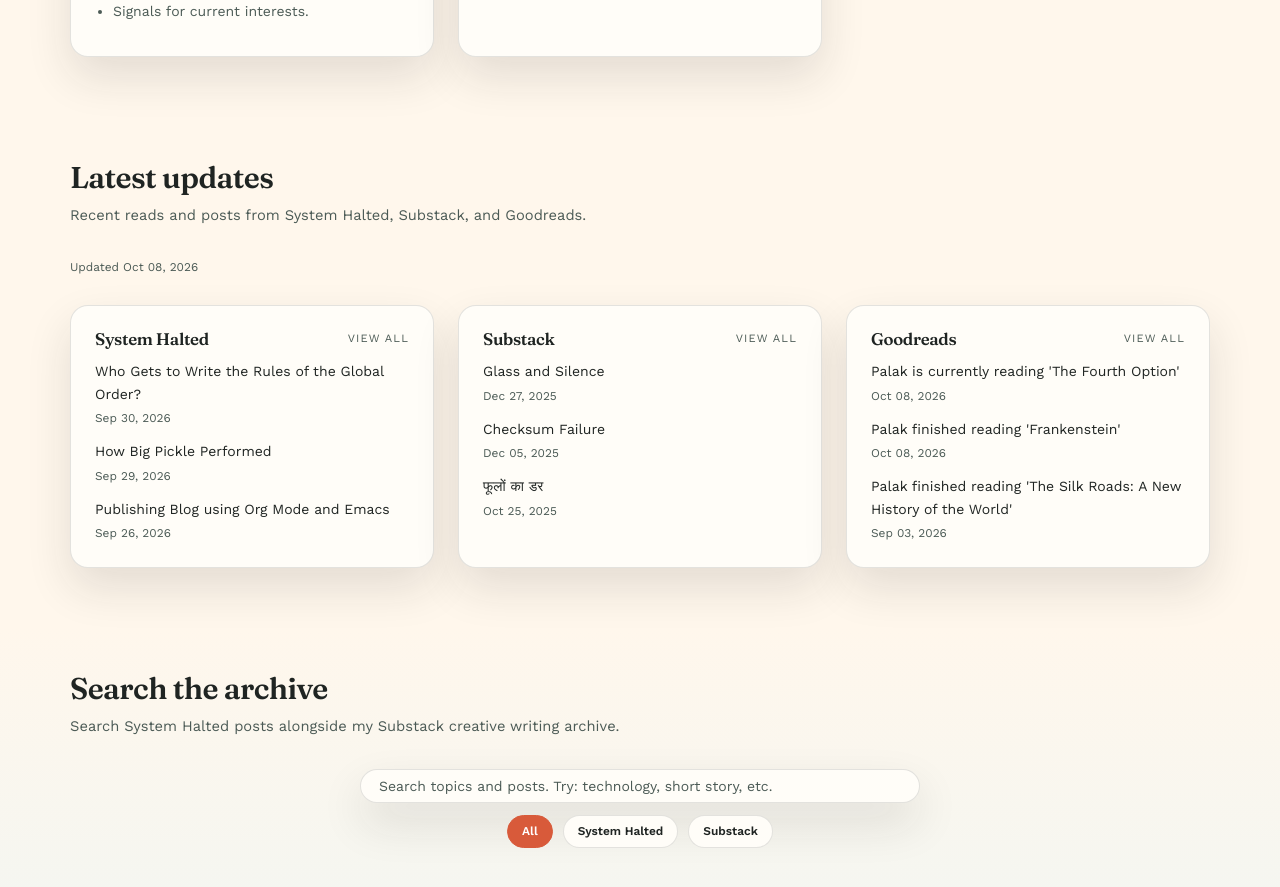
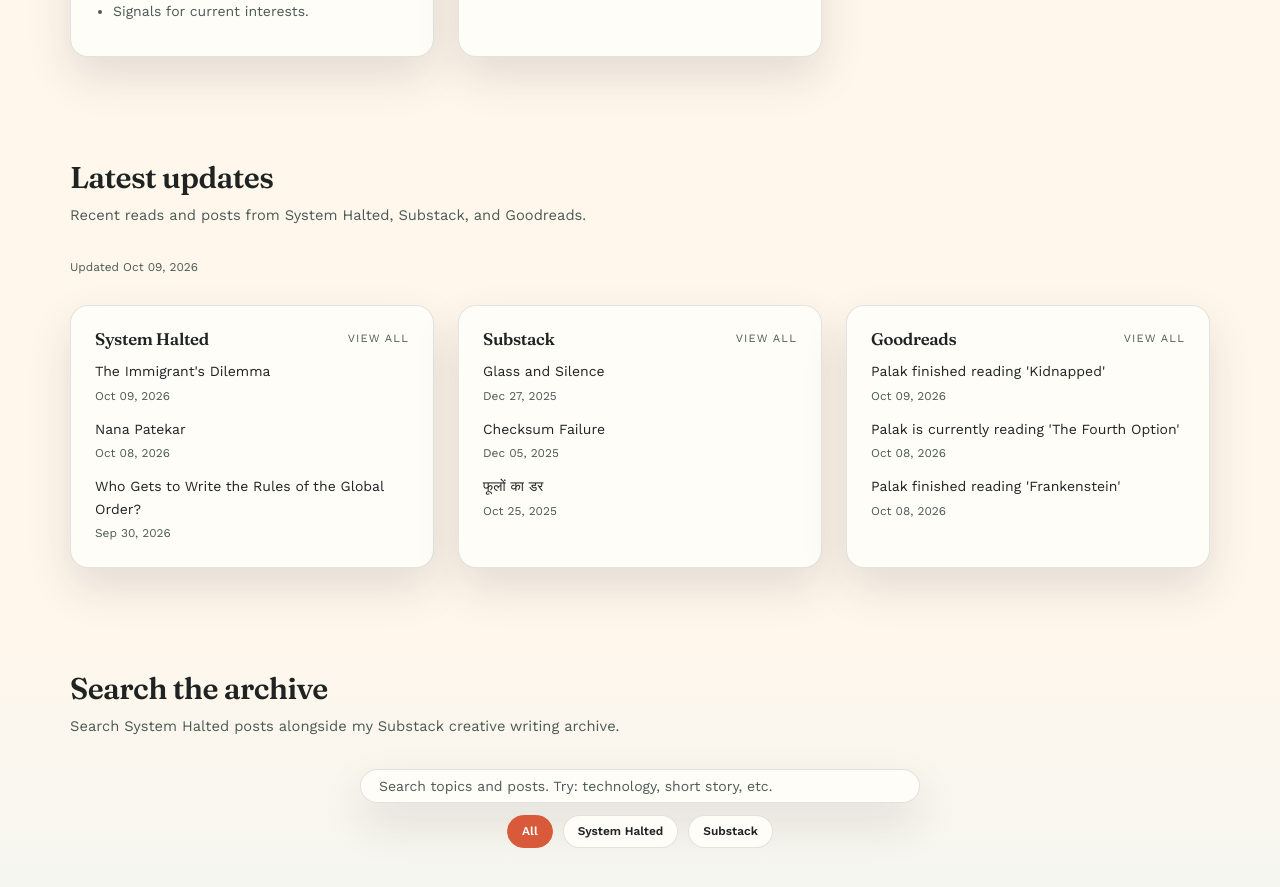
Before and after one commit to systemhalted/about-me, a Jekyll site: the page built from index.html, in a window 1280 px wide and 900 px high, scrolled down 2421 px. Shown: the top 887 px of the window. Built offline with Jekyll 4.4.1, drawn with Linux system fonts in a browser that asks for light colours; nearby versions of some CDN libraries.

Commit message:
refresh content feeds

```diff
--- a/_data/latest_sources.json
+++ b/_data/latest_sources.json
@@ -1,5 +1,5 @@
 {
-  "updated_at": "2026-10-08T08:59:29Z",
+  "updated_at": "2026-10-09T09:06:35Z",
   "sources": [
     {
       "id": "systemhalted",
@@ -8,19 +8,19 @@
       "feed_url": "https://systemhalted.in/feed",
       "items": [
         {
+          "title": "The Immigrant's Dilemma",
+          "url": "https://systemhalted.in/2026/10/09/immigrants-dilemma/",
+          "published": "2026-10-09T00:00:00Z"
+        },
+        {
+          "title": "Nana Patekar",
+          "url": "https://systemhalted.in/2026/10/08/nana-patekar/",
+          "published": "2026-10-08T00:00:00Z"
+        },
+        {
           "title": "Who Gets to Write the Rules of the Global Order?",
           "url": "https://systemhalted.in/2026/09/30/rules-of-global-order/",
           "published": "2026-09-30T00:00:00Z"
-        },
-        {
-          "title": "How Big Pickle Performed",
-          "url": "https://systemhalted.in/2026/09/29/how-big-pickle-performed/",
-          "published": "2026-09-29T00:00:00Z"
-        },
-        {
-          "title": "Publishing Blog using Org Mode and Emacs",
-          "url": "https://systemhalted.in/2026/09/26/publishing-blog-using-org-mode-and-emacs/",
-          "published": "2026-09-26T00:00:00Z"
         }
       ]
     },
@@ -54,6 +54,11 @@
       "feed_url": "https://www.goodreads.com/user/updates_rss/1863824",
       "items": [
         {
+          "title": "Palak finished reading 'Kidnapped'",
+          "url": "https://www.goodreads.com/review/show/9010657084",
+          "published": "2026-10-09T00:26:12Z"
+        },
+        {
           "title": "Palak is currently reading 'The Fourth Option'",
           "url": "https://www.goodreads.com/review/show/9008174419",
           "published": "2026-10-08T01:20:37Z"
@@ -62,11 +67,6 @@
           "title": "Palak finished reading 'Frankenstein'",
           "url": "https://www.goodreads.com/review/show/9008167863",
           "published": "2026-10-08T01:18:01Z"
-        },
-        {
-          "title": "Palak finished reading 'The Silk Roads: A New History of the World'",
-          "url": "https://www.goodreads.com/review/show/8916103503",
-          "published": "2026-09-03T17:55:52Z"
         }
       ]
     }
```
